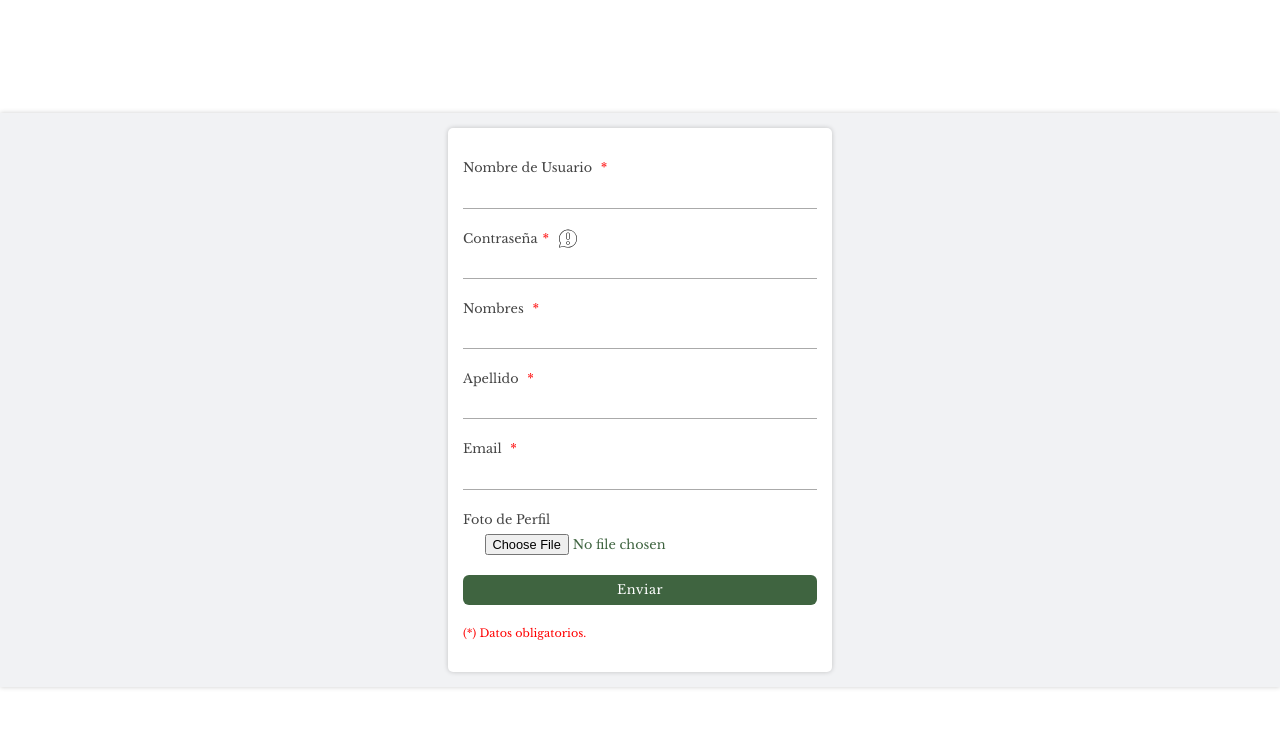
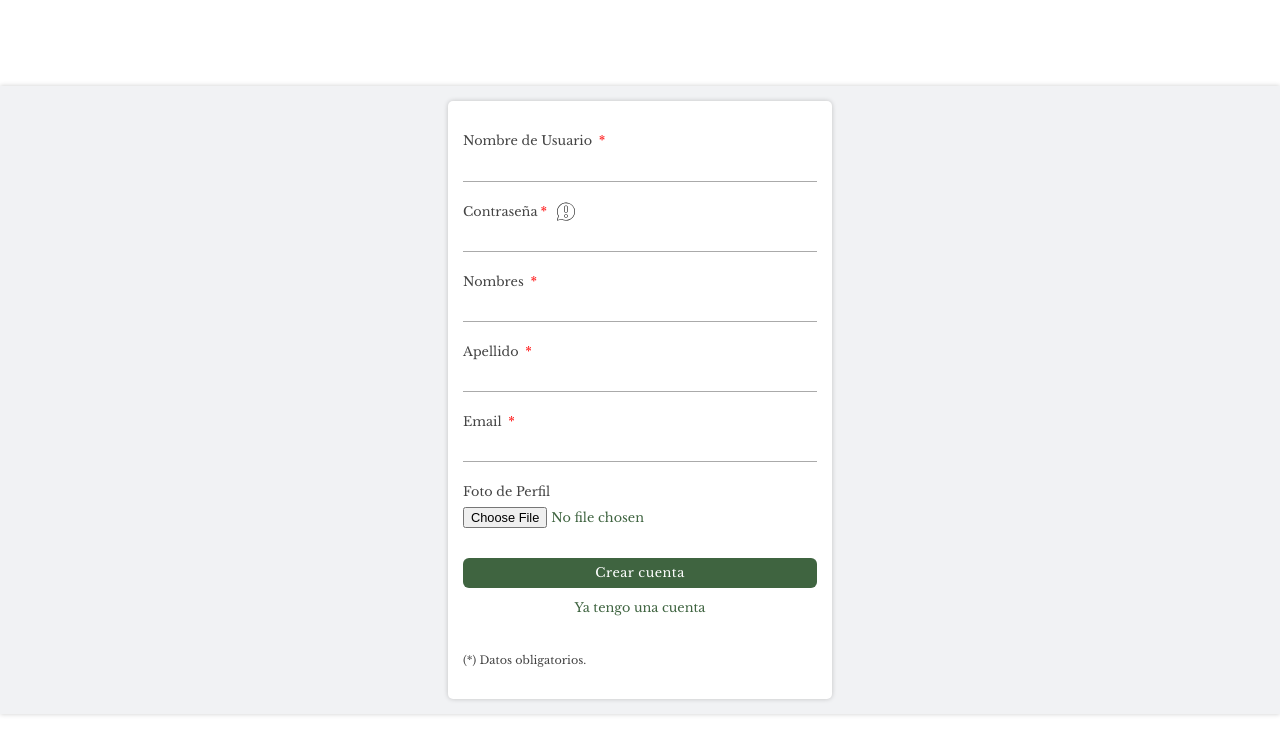
Before and after one commit to JoseDuarte99/JovenMatero.Blog-Demo, a React (Vite) app in the folder blog_react_JM/: page /register in a window 1280 px wide. Shown: the top 754 px of the page. Built offline with nearby package versions, Linux system fonts and the light colour scheme.

Commit message:
Adding home and logout pages

```diff
--- a/blog_react_JM/src/api/login.ts
+++ b/blog_react_JM/src/api/login.ts
@@ -56,29 +56,34 @@ export const getProfile = async (token: string) => {
 
 // Register Function ------------------------------------------------------------
 export const register = async (formData: FormDataType) => {
+    const form = new FormData();
+    form.append("username", formData.username);
+    form.append("password", formData.password);
+    form.append("first_name", formData.firstName);
+    form.append("last_name", formData.lastName);
+    form.append("email", formData.email);
+    if (formData.img) {
+        form.append("image", formData.img);
+    }
 
-        const form = new FormData();
-        form.append(`username`, formData.username);
-        form.append(`password`, formData.password);
-        form.append(`first_name`, formData.firstName);
-        form.append(`last_name`, formData.lastName);
-        form.append(`email`, formData.email);
-        if (formData.img) {
-            form.append(`image`, formData.img);
-        }
-
+    try {
         const response = await fetch(`${API_URL}/auth/register/`, {
-            method: 'POST',
+            method: "POST",
             body: form,
         });
+
         const data = await response.json();
 
         if (!response.ok) {
-            throw (data)
+            throw data;
         }
-        return `Register Success`;
+
+        return "Register Success";
+    } catch (error) {
+        console.error("Register Error:", error);
+        throw error;
+    }
 };
-
 
 
 // export const register = async (formData: FormDataType) => {
--- a/blog_react_JM/src/main.tsx
+++ b/blog_react_JM/src/main.tsx
@@ -8,6 +8,8 @@ import LoginForm from './page/Login/Login';
 import WithoutNavbarAndFooter from './layout/WithoutNavbarAndFooter';
 import NotFound404 from './page/NotFound404/NotFound404';
 import RegisterForm from './page/Register/Register';
+import UserProfile from './page/UserProfile/UserProfile';
+import Home from './page/Home/Home';
 
 const queryClient = new QueryClient();
 
@@ -19,12 +21,16 @@ createRoot(document.getElementById('root')!).render(
         <Routes>
           <Route element={<WithoutNavbarAndFooter/>}>
 
-          <Route path="/" element={<Navigate to="/login" replace />} />
-
+            <Route path="/" element={<Navigate to="/login" replace />} />
+            <Route path='/home' element={<Home />}/>
             <Route path='/login' element={<LoginForm />}/>
             <Route path='/register' element={<RegisterForm />}/>
+            <Route path='/me' element={<UserProfile />}/>
+
           </Route>
+
           <Route path='*' element={<NotFound404/>}/>
+
         </Routes>
       </BrowserRouter>
 
--- /dev/null
+++ b/blog_react_JM/src/page/Home/Home.module.css
@@ -0,0 +1,18 @@
+:focus {
+    outline: none;
+}
+
+.container {
+    display: flex;
+    justify-content: space-between;
+    width: 50vw;
+
+}
+
+.container > a {
+    background: var(--JM-color-pastel-green);
+    color: var(--JM-color-white);
+    text-decoration: none;
+    padding: 5px 10px;
+    border-radius: 5px;
+}
--- /dev/null
+++ b/blog_react_JM/src/page/Home/Home.tsx
@@ -0,0 +1,15 @@
+import style from "./Home.module.css"
+import { Link } from "react-router"
+
+
+function Home() {
+    return (
+        <div className={style.container}>
+            <Link to={"/login"}> Iniciar Sesión </Link>
+            <Link to={"/login"}> Cerrar Sesión </Link>
+            <Link to={"/me"}> Mi Perfil </Link>
+        </div>
+    )
+}
+
+export default Home
--- a/blog_react_JM/src/page/Register/Register.module.css
+++ b/blog_react_JM/src/page/Register/Register.module.css
@@ -16,6 +16,7 @@
     box-shadow: 0px 0px 5px #0003;
 }
 
+/* Form ----------------------------------- */
 .formRegister {
     display: flex;
     flex-direction: column;
@@ -56,7 +57,7 @@
 
 /* Required Fields Indicator ----------------------------------- */
 .requiredInput {
-    padding: 0 0 0 5px;
+    padding: 0 0 0 3px;
     color: var(--JM-color-text-error);
 }
 
@@ -96,7 +97,7 @@
 
 /* Input Image ----------------------------------- */
 .formFieldImg > input {
-    width: fit-content;
+    width: 100%;
     align-self: center;
     color: var(--JM-color-pastel-green);
 }
@@ -132,6 +133,13 @@
 }
 
 /* Buttons ----------------------------------- */
+.buttons {
+    display: flex;
+    flex-direction: column;
+    gap: 5px;
+    padding: 10px 0;
+}
+
 .enabledButton {
     background-color: var(--JM-color-pastel-green);
     color: var(--JM-color-white);
@@ -139,7 +147,7 @@
     min-height: 30px;
     border-radius: 0.375rem;
     cursor: pointer;
-    transition: background-color 0.3s ease;
+    transition: background-color 0.3s ease-in-out;
     border: none;
     letter-spacing: 0.5px;
     padding: 5px 0;
@@ -162,6 +170,21 @@
     font-size: 0.8em;
 }
 
+.hasAccount {
+    width: fit-content;
+    text-decoration: none;
+    align-self: center;
+    color: var(--JM-color-pastel-green);
+    font-size: 0.8em;
+    padding: 5px 0;
+    transition: font-weight 0.3s ease-in-out, color 0.3s ease-in-out;
+}
+.hasAccount:hover {
+    font-weight: bold;
+    color: var(--JM-color-strong-green);
+}
+
+
 /* Error Massage ----------------------------------- */
 .errorMessage {
     display: flex;
@@ -174,12 +197,9 @@
 .errorMessage > p:nth-of-type(1) {
     font-weight: bold;
 }
-.errorMessage > p:nth-of-type(2) {
-    padding: 10px 0 0 0;
-}
 
 /* Indications for Required Fields ----------------------------------- */
 .requiredDate {
     font-size: 0.7em;
-    color: var(--JM-color-text-error);
+    color: var(--JM-color-text-grey);
 }
--- a/blog_react_JM/src/page/Register/Register.tsx
+++ b/blog_react_JM/src/page/Register/Register.tsx
@@ -1,7 +1,7 @@
 import { useState } from "react";
 import style from "./Register.module.css"
 import { useMutation } from "@tanstack/react-query";
-import { useNavigate } from "react-router";
+import { Link, useNavigate } from "react-router";
 import { register } from "../../api/login";
 import { trashIcon } from "../../svg/svg";
 
@@ -15,6 +15,17 @@ export type FormDataType = {
     img: File | null;
 }
 
+type DjangoErrorsType = {
+    username?: string[];
+    password?: string[];
+    email?: string[];
+    firstName?: string[];
+    lastName?: string[];
+    img?: string[];
+};
+
+
+
 const INITIAL_STATE = {
         username: '',
         password: '',
@@ -27,7 +38,8 @@ const INITIAL_STATE = {
 
 function RegisterForm() {
 
-    const [errorMessage, setErrorMessage] = useState<string | null>(null);
+    const [errorMessage, setErrorMessage] = useState<DjangoErrorsType>({}) ;
+    const [errorState, setErrorState] = useState(false) ;
     const [imagen, setImagen] = useState<string | null>(null);
     const [formData, setFormData] = useState<FormDataType> (INITIAL_STATE);
     const navigate = useNavigate();
@@ -41,23 +53,13 @@ function RegisterForm() {
         onSuccess: (data) => {
             console.log("Register Success:", data);
             setFormData(INITIAL_STATE);
-            navigate("/login");
+            navigate("/home");
         },
-        onError: (error) => {
-
-            console.log(error)
-
-            // // setFormData(INITIAL_STATE);
-            // setFormData(prev => ({ ...prev, password: "" }));
-            // // setFormData(prev => ({ ...prev, email: "" }));
-            // setImagen(null);
-            // if (error instanceof Error) {
-            //     console.error("Register Error:", error.message);
-            //     setErrorMessage(error.message);
-            // } else {
-            //     console.error("Register Error unkwon:", error);
-            //     setErrorMessage("Register Error unkwon");
-            // }
+        onError: (error: DjangoErrorsType) => {
+            setErrorMessage(error)
+            setErrorState(true)
+            setFormData(prev => ({ ...prev, password: "" }));
+            setImagen(null);
         },
     });
 
@@ -75,6 +77,8 @@ function RegisterForm() {
 
     const handleSubmit = (e: React.FormEvent) => {
         e.preventDefault()
+        setErrorMessage({})
+        setErrorState(false)
         mutation.mutate()
     }
 
@@ -90,6 +94,7 @@ function RegisterForm() {
                     onChange={(e) => setFormData(prev => ({ ...prev, username: e.target.value }))}
                     required
                     />
+                    {errorMessage.username && <p className={style.errorMessage}>{errorMessage.username}</p>}
                 </label>
 
                 <label className={style.formFieldPassword}>
@@ -114,6 +119,7 @@ function RegisterForm() {
                         onChange={(e) => setFormData(prev => ({ ...prev, password: e.target.value }))}
                         required
                     />
+                    {errorMessage.password && <p className={style.errorMessage}>{errorMessage.password}</p>}
                 </label>
 
                 <label className={style.formField}>
@@ -124,6 +130,7 @@ function RegisterForm() {
                     onChange={(e) => setFormData(prev => ({ ...prev, firstName: e.target.value }))}
                     required
                     />
+                    {errorMessage.firstName && <p className={style.errorMessage}>{errorMessage.firstName}</p>}
                 </label>
 
                 <label className={style.formField}>
@@ -134,6 +141,7 @@ function RegisterForm() {
                     onChange={(e) => setFormData(prev => ({ ...prev, lastName: e.target.value }))}
                     required
                     />
+                    {errorMessage.lastName && <p className={style.errorMessage}>{errorMessage.lastName}</p>}
                 </label>
 
                 <label className={style.formField}>
@@ -144,6 +152,7 @@ function RegisterForm() {
                     onChange={(e) => setFormData(prev => ({ ...prev, email: e.target.value }))}
                     required
                     />
+                    {errorMessage.email && <p className={style.errorMessage}>{errorMessage.email}</p>}
                 </label>
 
                 <label className={style.formFieldImg}>Foto de Perfil
@@ -160,17 +169,23 @@ function RegisterForm() {
                             <button onClick={() => setImagen(null)}>{trashIcon}</button>
                         </div>
                     )}
+                    {errorMessage.img && <p className={style.errorMessage}>{errorMessage.img}</p>}
                 </label>
 
-                {errorMessage && <span className={style.errorMessage}>
-                        <p>{errorMessage}</p>
+                {errorState && <span className={style.errorMessage}>
+                        {errorMessage ? <p>Error en el registro.</p> : <></>}
                         <p>Por favor, verifique sus datos y vuelva a intentar.</p>
                     </span>
                 }
-                <button type="submit" disabled={mutation.isPending} className={mutation.isPending ? style.disabledButton : style.enabledButton}>
-                {mutation.isPending ? "Enviando..." : "Enviar"}
-
-                </button>
+                <section className={style.buttons}>
+                    <button type="submit" disabled={mutation.isPending} className={mutation.isPending ? style.disabledButton : style.enabledButton}>
+                    {mutation.isPending ? "Enviando..." : "Crear cuenta"}
+                    </button>
+                    {mutation.isPending
+                    ? <></>
+                    : <Link to={"/"} className={style.hasAccount}> Ya tengo una cuenta </Link>
+                    }
+                </section>
                 <span className={style.requiredDate}>(*) Datos obligatorios.</span>
             </form>
         </div>
--- /dev/null
+++ b/blog_react_JM/src/page/UserProfile/UserProfile.tsx
@@ -0,0 +1,9 @@
+
+
+function UserProfile() {
+    return (
+        <div>UserProfile</div>
+    )
+}
+
+export default UserProfile
```
Also changed, not shown: blog_react_JM/src/page/Login/Login.module.css (+8 -7 lines), blog_react_JM/src/page/UserProfile/UserProfile.module.css (added).
